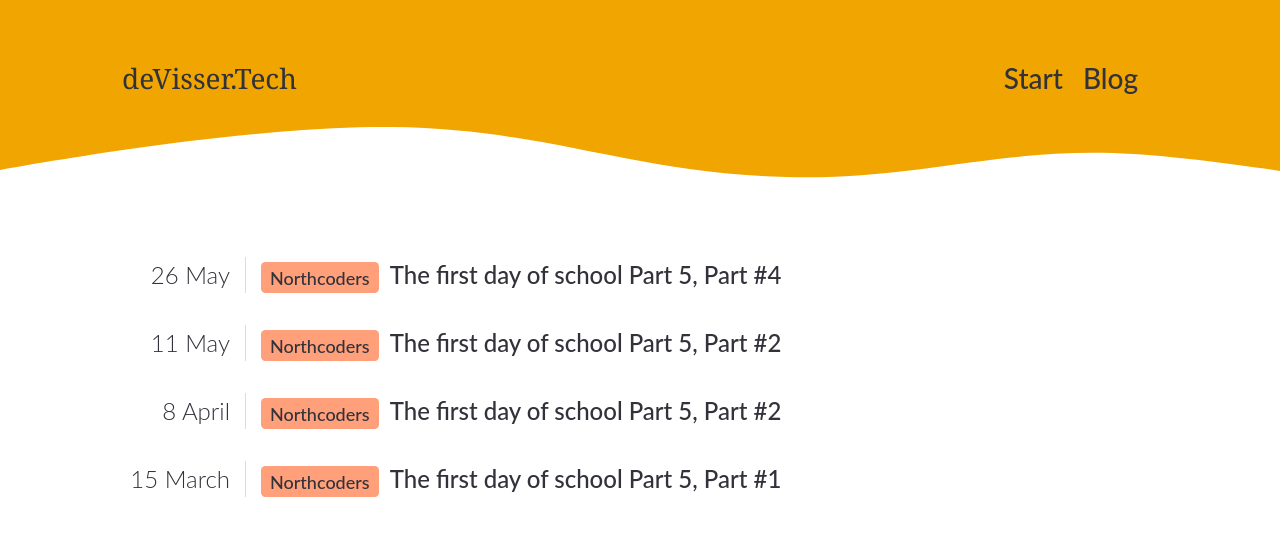
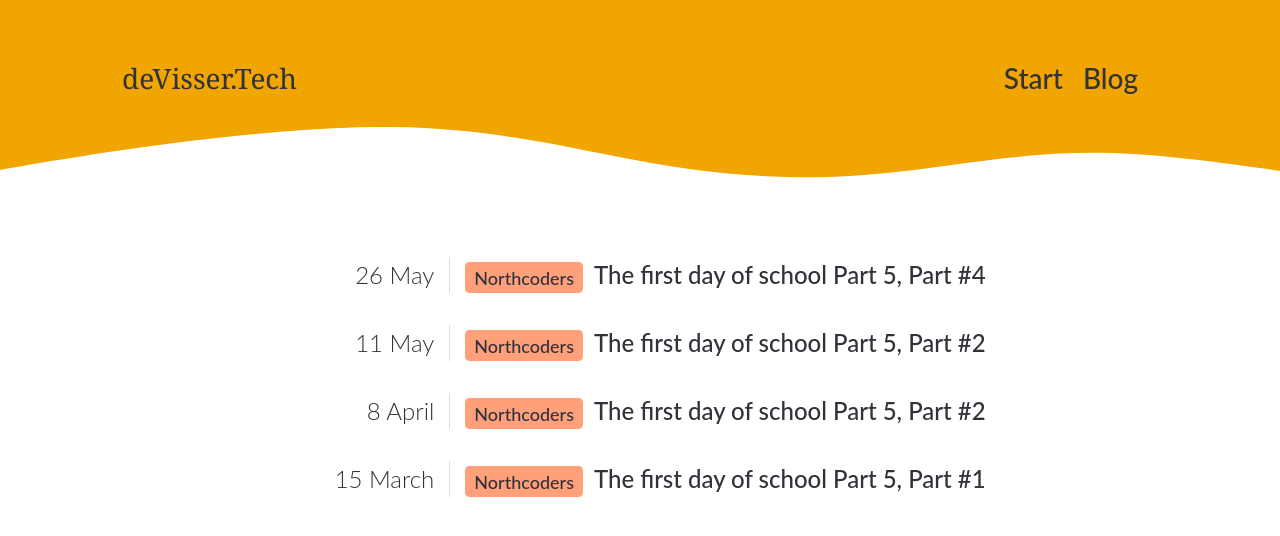
Before and after one commit to VoltrefferNL/nextjs-portfolio, a Next.js app: page /blog in a window 1280 px wide. Shown: the top 536 px of the page. Built offline with nearby package versions, Linux system fonts and the light colour scheme; a web font is replaced by a local one.

Commit message:
Blog styling

```diff
--- a/pages/blog.js
+++ b/pages/blog.js
@@ -33,22 +33,11 @@ const blog = ({ allPostsData }) => {
    return (
     <Layout>
     <section className={styles.blog_container}>
-
-      {tag ?  <div><center><h4> <u>{tag}</u> Related Posts</h4></center></div> : ""}
+      {tag ?  <div><h1><span className="underline"> {tag} </span>Related Posts</h1></div> : ""}
         <ul>
-          {/* {tagsArr.map(({ id, date, title, tags }) => (
-            <li key={id}>
-              <Link href="/posts/[id]" as={`/posts/${id}`}>
-              <a>{title}</a></Link>
-              <br />
-            <Date dateString={date} />
-             <div>{tags.map((tag) => (
-          <Link href={{pathname: '/blog', query: { "tag" : tag}}} as ={"/blog"} key={tag}><a><button>{tag}</button></a></Link>
-        ))}</div>
-            </li>
-          ))} */}
           <Blogline tagsArr={tagsArr}/>
         </ul>
+
       </section>
 
     </Layout>
--- a/pages/index.js
+++ b/pages/index.js
@@ -6,12 +6,9 @@ import styles from "../styles/index.module.css";
 
 const Index = () => (
   <Layout>
-
   <Intro />
-
   <Projects />
-
-   </Layout>
+    </Layout>
 );
 
 export default Index;
--- a/styles/blog.module.css
+++ b/styles/blog.module.css
@@ -10,14 +10,14 @@
   flex-direction: column;
   -ms-flex-pack: distribute;
   justify-content: flex-start;
-  align-content: center;
-  max-width: 1100px;
+  align-items: center;
+  max-width: 900px;
   margin: 0 auto;
   }
 
 .blog_container ul{
   padding: 0px 20px;
-  padding-inline-start: 0px;
+  /* padding-inline-start: 0px; */
 }
 
 .headingXl{
--- a/styles/global.css
+++ b/styles/global.css
@@ -48,7 +48,7 @@ ul {
 
 .socials li a{
   padding: 5px;
-  font-size: 1.25rem;
+  font-size: 1.75rem;
 
 }
 
@@ -281,3 +281,14 @@ ul {
     margin: auto;
   }
 }
+
+.underline{
+-webkit-transition: all 0.2s ease-in-out;
+transition: all 0.2s ease-in-out;
+text-decoration: none;
+display: inline-block;
+padding: 1px 2px;
+text-decoration: none;
+-webkit-box-shadow: inset 0 -2px 0 #f0a500;
+box-shadow: inset 0 -2px 0 #f0a500;
+}
```
